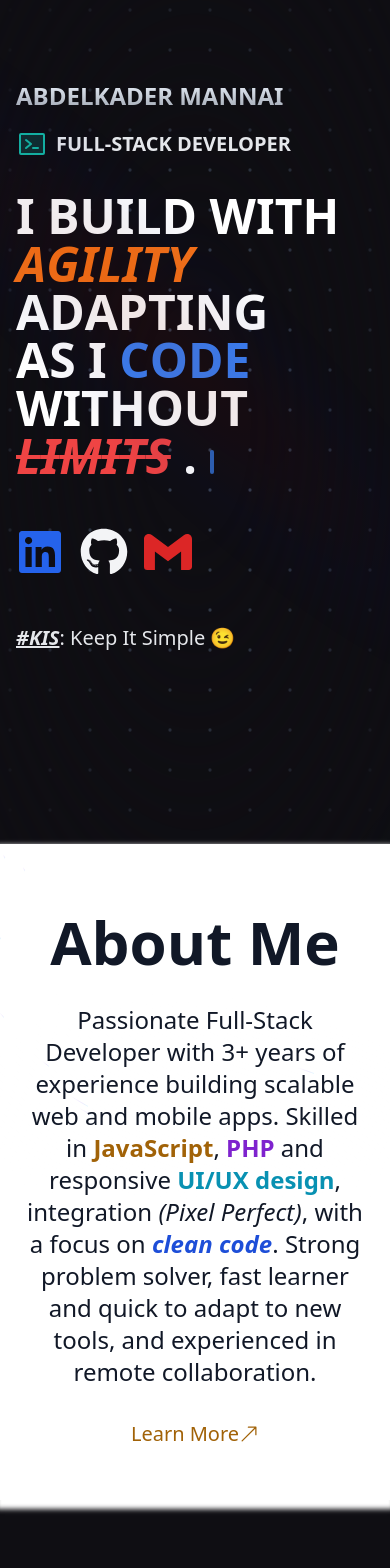
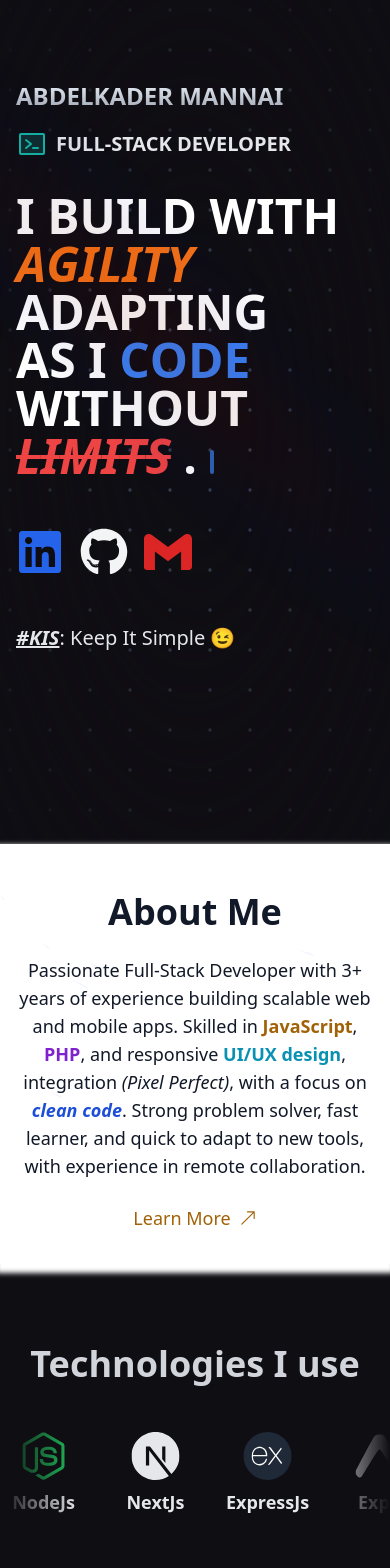
Before and after one commit to RyoDagg/next-portfolio, a Next.js app: page / in a window 390 px wide. Shown: the top 1568 px of the page. Built offline with nearby package versions, Linux system fonts and the light colour scheme.

Commit message:
refactor About component for improved responsiveness and styling

```diff
--- a/components/about.tsx
+++ b/components/about.tsx
@@ -5,29 +5,29 @@ const About = () => {
   return (
     <section
       id="about"
-      className="relative bg-white py-8 shadow-[0px_5px_5px_4px_rgba(255,255,255,1)] mb-4"
+      className="relative bg-white py-8 md:py-16 shadow-[0px_5px_5px_4px_rgba(255,255,255,1)] mb-4"
     >
       <div className="flex items-center justify-center">
-        <div className="max-w-5xl p-5 text-center text-gray-900">
-          <h2 className="text-6xl font-bold my-4">About Me</h2>
-          <p className="mt-8 text-2xl">
+        <div className="max-w-5xl px-4 md:p-5 text-center text-gray-900">
+          <h2 className="text-4xl md:text-6xl font-bold my-4">About Me</h2>
+          <p className="mt-6 md:mt-8 text-lg md:text-2xl">
             Passionate Full-Stack Developer with 3+ years of experience building
             scalable web and mobile apps. Skilled in{' '}
             <span className="font-bold text-yellow-700">JavaScript</span>,{' '}
-            <span className="font-bold text-purple-700">PHP</span> and
+            <span className="font-bold text-purple-700">PHP</span>, and
             responsive{' '}
             <span className="font-bold text-cyan-600">UI/UX design</span>,
             integration <span className="italic">(Pixel Perfect)</span>, with a
             focus on{' '}
             <span className="font-bold text-blue-700 italic">clean code</span>.
-            Strong problem solver, fast learner and quick to adapt to new tools,
-            and experienced in remote collaboration.
+            Strong problem solver, fast learner, and quick to adapt to new
+            tools, with experience in remote collaboration.
           </p>
           <a
             href="#"
-            className="flex items-center justify-center mt-8 text-xl text-yellow-700"
+            className="flex items-center justify-center mt-6 md:mt-8 text-lg md:text-xl text-yellow-700 hover:text-yellow-800 transition-colors"
           >
-            Learn More <BsArrowUpRight />
+            Learn More <BsArrowUpRight className="ml-2" />
           </a>
         </div>
       </div>
```
